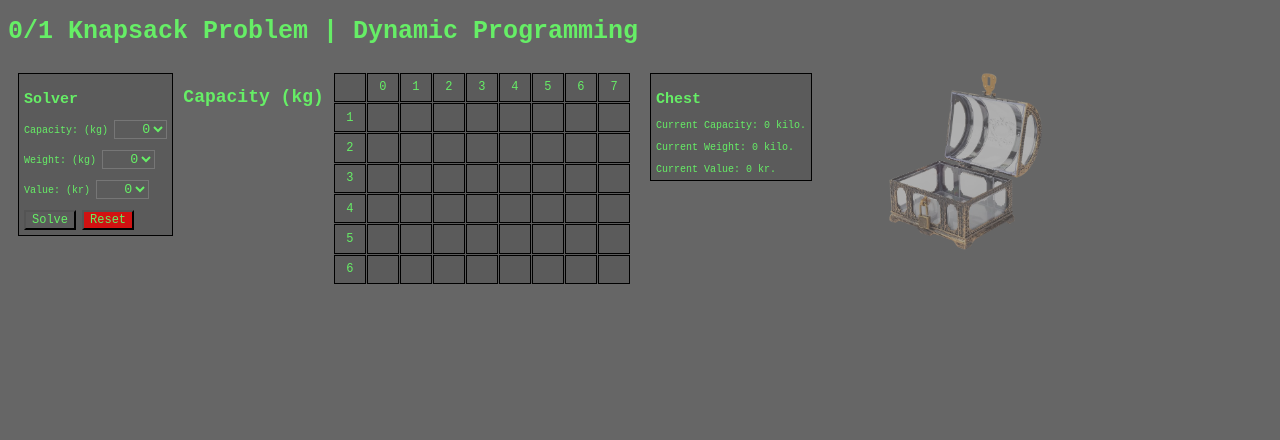
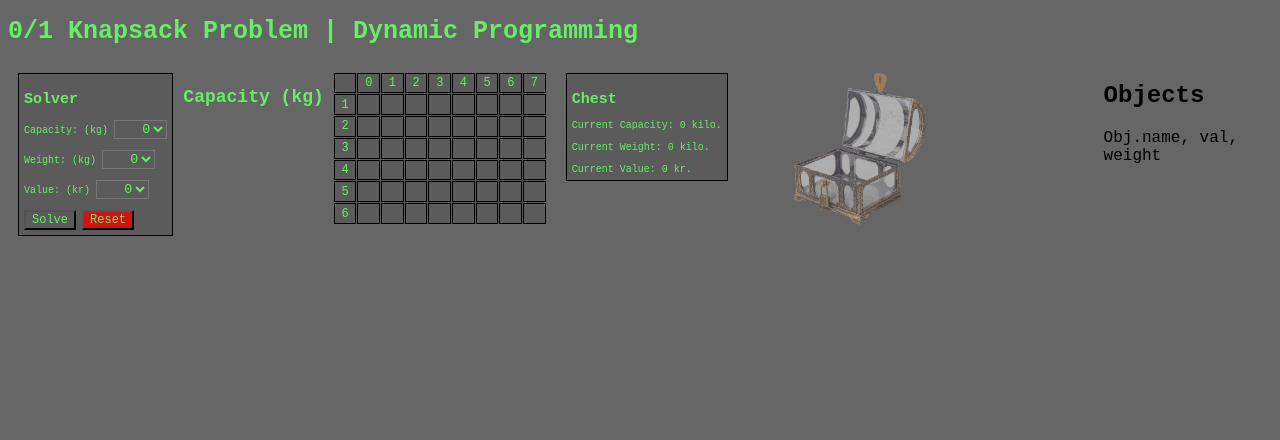
Before and after one commit to NikolajChristianMoeller/dsa-exam-project, a plain HTML site: page index.html in a window 1280 px wide. Drawn offline with Linux system fonts and the light colour scheme.

Commit message:
HTML stuff

```diff
--- a/index.html
+++ b/index.html
@@ -149,6 +149,10 @@
                     </div>
                     <img src="./public/chest.png" alt="Chest" class="chest-image">
                 </div>
+                <div id="treassure-id">
+                    <h2>Objects</h2>
+                    <div>Obj.name, val, weight</div>
+                </div>
         </section>
         </main>
 <script type="module" src="script.js"></script>
```
